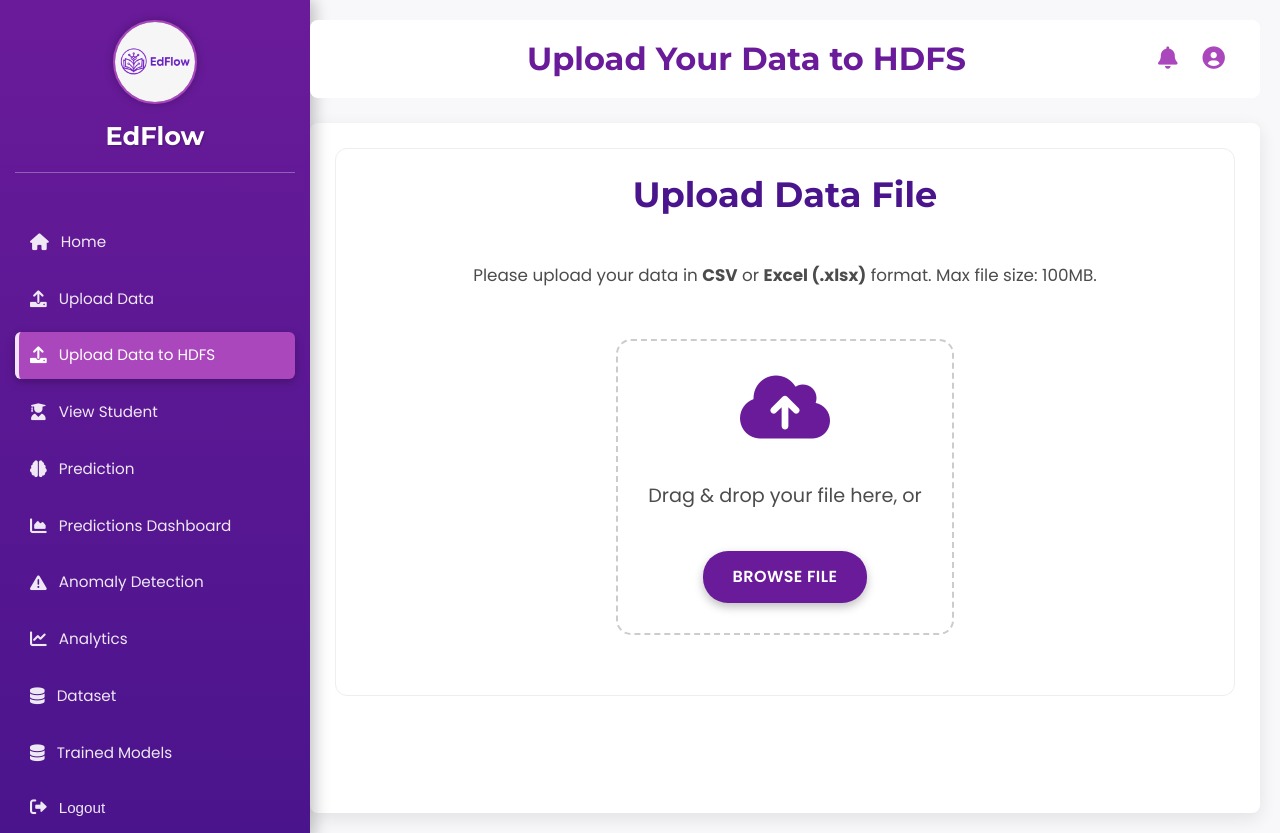
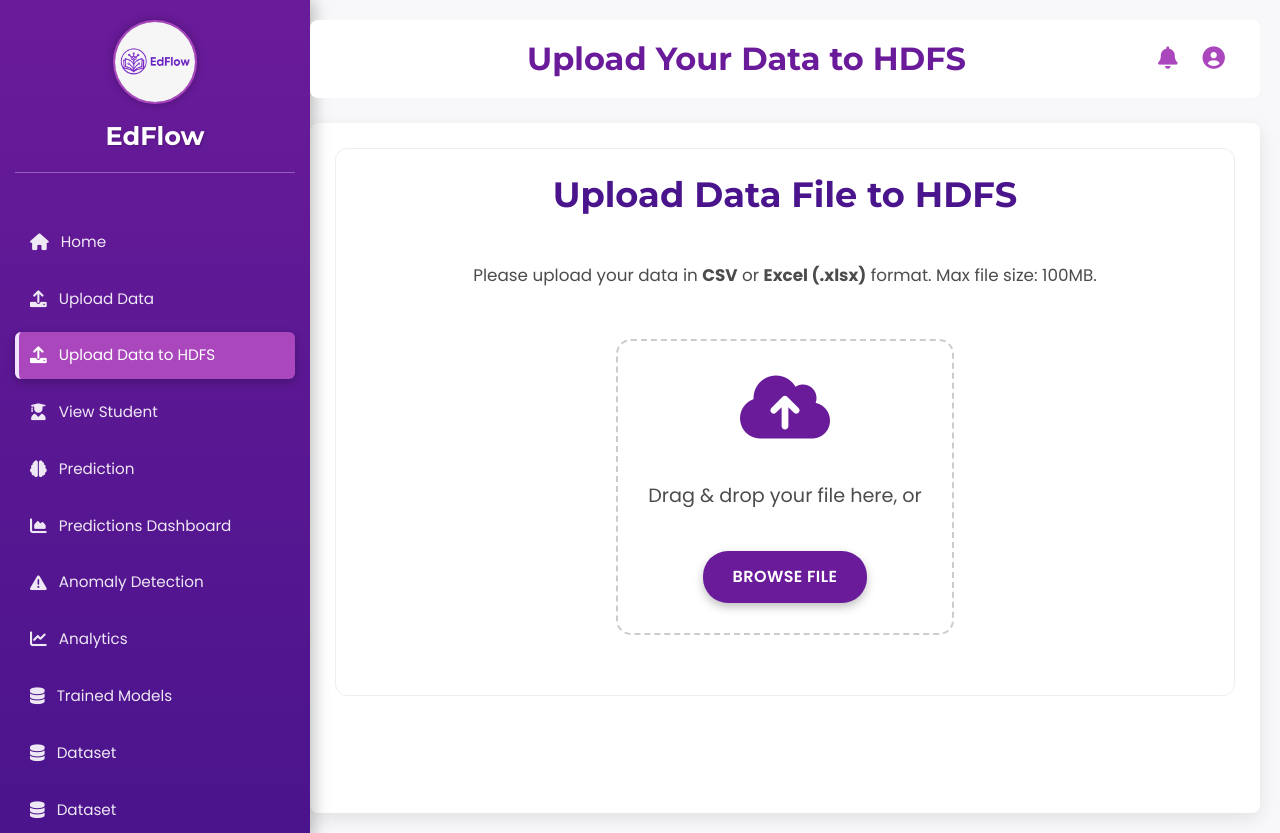
Before and after one commit to engumairahmed/EdFlow, a Flask app: page /dashboard/upload-data in a window 1280 px wide. Run offline with Flask 3, Linux system fonts and the light colour scheme; the visitor is signed in with stand-in values (Sample User, id 1); parts of the project's set-up code (start-up, migrations or seed data) failed here and were passed over.

Commit message:
Updated base.html for dashboard

```diff
--- a/app/routes/dashboard.py
+++ b/app/routes/dashboard.py
@@ -16,7 +16,7 @@ from app.ml.anomaly_detector import detect_anomalies_from_db, detect_anomalies_f
 from app.utils.auth_decorators import login_required
 from app.utils.mongodb_utils import save_dataset_to_mongodb
 from app.utils.notifications import send_role_notification
-from app.utils.hdfs import upload_file_to_hdfs_temp, test_hdfs_connection
+from app.utils.hdfs import hdfs_test, upload_file_to_hdfs_temp
 from app.utils.role_required import role_required
 from app import mongo
 import plotly.express as px
@@ -52,8 +52,9 @@ def dashboard_view():
 @login_required
 @role_required(["admin", "analyst"])
 def upload_data():
+    print('Route accessed')
     if request.method == "POST":
-
+        print('Route accessed by POST')
         file = request.files.get("dataset")
         model_name = request.form.get("model_name").strip()
         is_paid = True if request.form.get("is_paid") == "on" else False
@@ -77,7 +78,7 @@ def upload_data():
             train_all_models_and_save(df, dataset_name=model_name, is_paid=is_paid)
 
             save_dataset_to_mongodb(df, model_name, session['user_id'], is_paid)
-            flash(f"✅ Model '{model_name}' trained and saved!", "success")
+            # flash(f"✅ Model '{model_name}' trained and saved!", "success")
             try:
                 send_role_notification(
                     title="📢 New Model Trained",
@@ -96,7 +97,8 @@ def upload_data():
                 logger.exception("Error sending notifications")
                 flash(f"Error: {e}", "danger")
 
-            return redirect(url_for("dashboard.dashboard_view"))
+            # return redirect(url_for("dashboard.upload_data"))
+            return jsonify({"success": True, "message": f"Model '{model_name}' trained successfully."})
 
         except Exception as e:
             logger.exception("Error during upload:")
@@ -283,7 +285,16 @@ def my_profile():
 @dashboard_bp.route('/all_notifications')
 @login_required
 def all_notifications():
-    notifications=db.notifications.find({"user_id": ObjectId(session["user_id"])})
+    notifications=[]
+
+    user_notifications = db.notifications.find({"user_id": ObjectId(session["user_id"])})
+    notifications.extend(user_notifications)
+
+
+    role = session.get("role")
+    if role:
+        role_alerts = db.alerts.find({"targetEntityType": {"$in": [role]}})
+        notifications.extend(role_alerts)
 
     return render_template('dashboard/all_notifications.html', notifications=notifications)
 
@@ -734,8 +745,14 @@ def delete_data(item_id):
 # # HDFS functions
 # # ==========================
 @dashboard_bp.route('/upload-data', methods=['GET', 'POST'])
+@login_required
+@role_required(["admin", "analyst"])
 def upload_data_hdfs():
     if request.method == 'POST':
+        status=hdfs_test()
+        if status['status'] == 'error':
+            flash('Failed to connect HDFS please configure HDFS connection', 'error')
+            return redirect(url_for('dashboard.upload_data_hdfs'))
         file = request.files.get('dataset')
         if not file or file.filename == '':
             flash('No file selected.', 'danger')
--- a/app/templates/auth/forgot.html
+++ b/app/templates/auth/forgot.html
@@ -7,6 +7,8 @@
   <meta name="viewport" content="width=device-width, initial-scale=1.0">
   <link href="https://cdn.jsdelivr.net/npm/bootstrap@5.3.0/dist/css/bootstrap.min.css" rel="stylesheet">
   <link href="https://cdn.jsdelivr.net/npm/bootstrap-icons@1.10.5/font/bootstrap-icons.css" rel="stylesheet">
+  <link rel="icon" type="image/png" href="{{ url_for('static', filename='Images/EdFlow_icon.png') }}" />
+
 </head>
 <style>
   body {
--- a/app/templates/auth/login.html
+++ b/app/templates/auth/login.html
@@ -6,6 +6,7 @@
   <title>Login | EdFlow</title>
   <meta name="viewport" content="width=device-width, initial-scale=1.0">
   <link href="https://cdn.jsdelivr.net/npm/bootstrap@5.3.0/dist/css/bootstrap.min.css" rel="stylesheet">
+  <link rel="icon" type="image/png" href="{{ url_for('static', filename='Images/EdFlow_icon.png') }}" />
   <link href="https://cdn.jsdelivr.net/npm/bootstrap-icons@1.10.5/font/bootstrap-icons.css" rel="stylesheet">
 </head>
 
--- a/app/templates/auth/register.html
+++ b/app/templates/auth/register.html
@@ -6,6 +6,7 @@
   <meta charset="UTF-8">
   <title>Register | EdFlow</title>
   <meta name="viewport" content="width=device-width, initial-scale=1.0">
+  <link rel="icon" type="image/png" href="{{ url_for('static', filename='Images/EdFlow_icon.png') }}" />
   <link href="https://cdn.jsdelivr.net/npm/bootstrap@5.3.0/dist/css/bootstrap.min.css" rel="stylesheet">
   <link href="https://cdn.jsdelivr.net/npm/bootstrap-icons@1.10.5/font/bootstrap-icons.css" rel="stylesheet">
 </head>
--- a/app/templates/auth/reset_password.html
+++ b/app/templates/auth/reset_password.html
@@ -5,6 +5,7 @@
   <meta charset="UTF-8">
   <title>Reset Password | EdFlow</title>
   <meta name="viewport" content="width=device-width, initial-scale=1.0">
+  <link rel="icon" type="image/png" href="{{ url_for('static', filename='Images/EdFlow_icon.png') }}" />
   <link href="https://cdn.jsdelivr.net/npm/bootstrap@5.3.0/dist/css/bootstrap.min.css" rel="stylesheet">
   <link href="https://cdn.jsdelivr.net/npm/bootstrap-icons@1.10.5/font/bootstrap-icons.css" rel="stylesheet">
 
--- a/app/templates/auth/verify-email.html
+++ b/app/templates/auth/verify-email.html
@@ -5,6 +5,7 @@
   <meta charset="UTF-8">
   <title>Email Verification | EdFlow</title>
   <meta name="viewport" content="width=device-width, initial-scale=1.0">
+  <link rel="icon" type="image/png" href="{{ url_for('static', filename='Images/EdFlow_icon.png') }}" />
   <link href="https://cdn.jsdelivr.net/npm/bootstrap@5.3.0/dist/css/bootstrap.min.css" rel="stylesheet">
   <link href="https://cdn.jsdelivr.net/npm/bootstrap-icons@1.10.5/font/bootstrap-icons.css" rel="stylesheet">
 </head>
--- a/app/templates/dashboard/base.html
+++ b/app/templates/dashboard/base.html
@@ -34,7 +34,7 @@
                 <li><a href="{{ url_for('dashboard.upload_data') }}"
                         class="{% if request.endpoint == 'dashboard.upload_data' %}active{% endif %}"><i
                             class="fas fa-upload"></i> Upload Data</a>
-                </li>                <li><a href="{{ url_for('dashboard.upload_data') }}"
+                </li>                <li><a href="{{ url_for('dashboard.upload_data_hdfs') }}"
                         class="{% if request.endpoint == 'dashboard.upload_data_hdfs' %}active{% endif %}"><i
                             class="fas fa-upload"></i> Upload Data to HDFS</a>
                 </li>
@@ -58,15 +58,18 @@
                 <li><a href="{{ url_for('dashboard.analytics') }}"
                         class="{% if request.endpoint == 'dashboard.analytics' %}active{% endif %}"><i
                             class="fas fa-chart-line"></i> Analytics</a></li>
+                <li><a href="{{ url_for('dashboard.my_models') }}"
+                        class="{% if request.endpoint == 'dashboard.my_models' %}active{% endif %}"><i
+                            class="fas fa-database"></i>
+                        Trained Models</a></li>
                 <li><a href="{{ url_for('dashboard.dataset') }}"
                         class="{% if request.endpoint == 'dashboard.dataset' %}active{% endif %}"><i
                             class="fas fa-database"></i>
                         Dataset</a></li>
-                <li><a href="{{ url_for('dashboard.my_models') }}"
-                        class="{% if request.endpoint == 'dashboard.my_models' %}active{% endif %}"><i
+                <li><a href="{{ url_for('dashboard.dataset') }}"
+                        class="{% if request.endpoint == 'dashboard.dataset' %}active{% endif %}"><i
                             class="fas fa-database"></i>
-                        Trained Models</a></li>
-
+                        Dataset</a></li>
                 <li><button onclick='openLogoutModal()'><i class="fas fa-sign-out-alt"></i> Logout</button></li>
 
             </ul>
--- a/app/templates/dashboard/upload-hdfs.html
+++ b/app/templates/dashboard/upload-hdfs.html
@@ -6,7 +6,7 @@
 
 {% block content %}
 <div class="dashboard-card upload-card ">
-  <h2>Upload Data File</h2>
+  <h2>Upload Data File to HDFS</h2>
   <p>Please upload your data in <strong>CSV</strong> or <strong>Excel (.xlsx)</strong> format. Max file size: 100MB.</p>
 
   <form method="POST" enctype="multipart/form-data" action="/dashboard/upload-data">
--- a/app/utils/hdfs.py
+++ b/app/utils/hdfs.py
@@ -1,11 +1,13 @@
 
 from hdfs import InsecureClient
+from config import Config
 
-# Updated constants
+
 HDFS_IP = "192.168.100.23"
 HDFS_WEBHDFS_PORT = "50070"
-HDFS_URL = f"http://{HDFS_IP}:{HDFS_WEBHDFS_PORT}"
-HDFS_USER = "hdfs"
+# HDFS_URL = f"http://{HDFS_IP}:{HDFS_WEBHDFS_PORT}"
+HDFS_URL = Config.HDFS_URL
+HDFS_USER = Config.HDFS_USER
 
 # Global HDFS client
 client = InsecureClient(HDFS_URL, user=HDFS_USER)
```
Also changed, not shown: app/routes/auth.py (+20 -13 lines).
